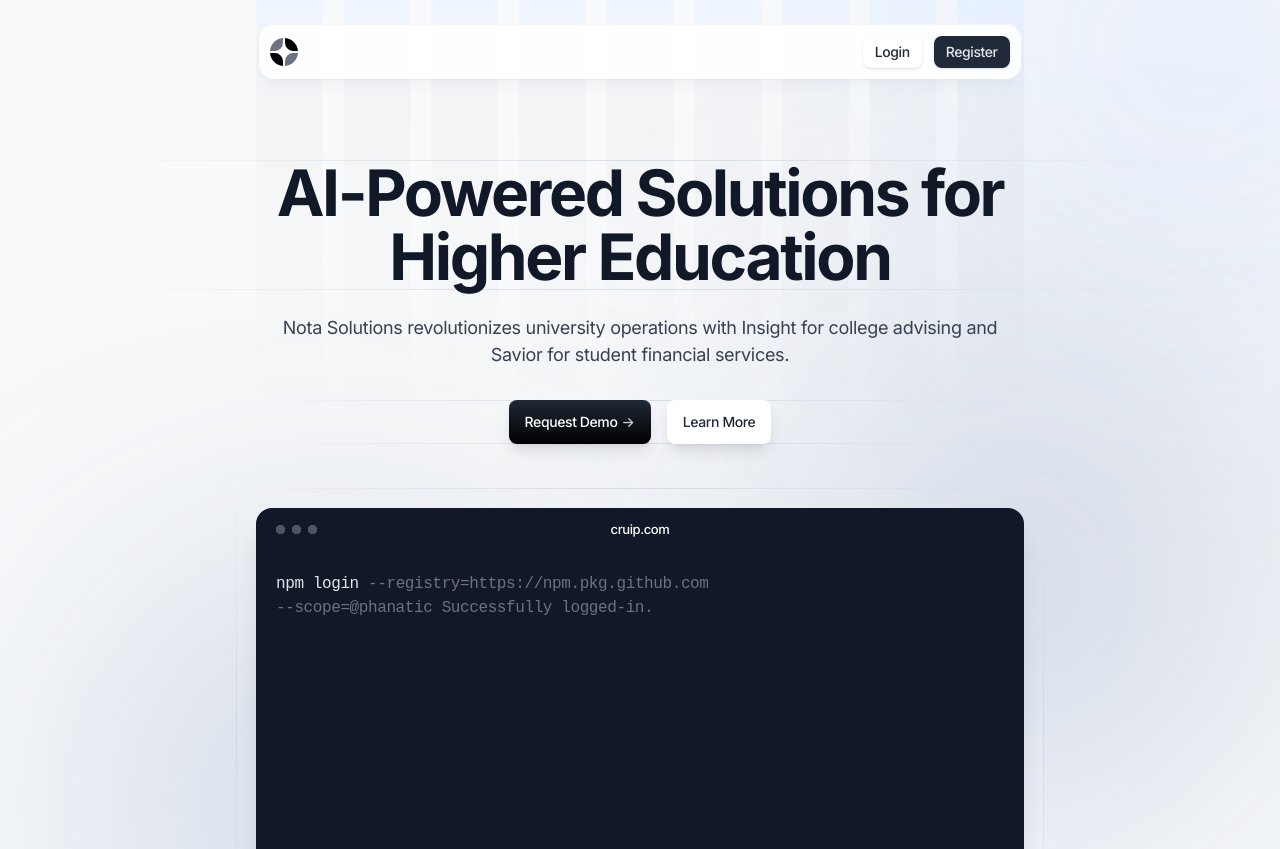
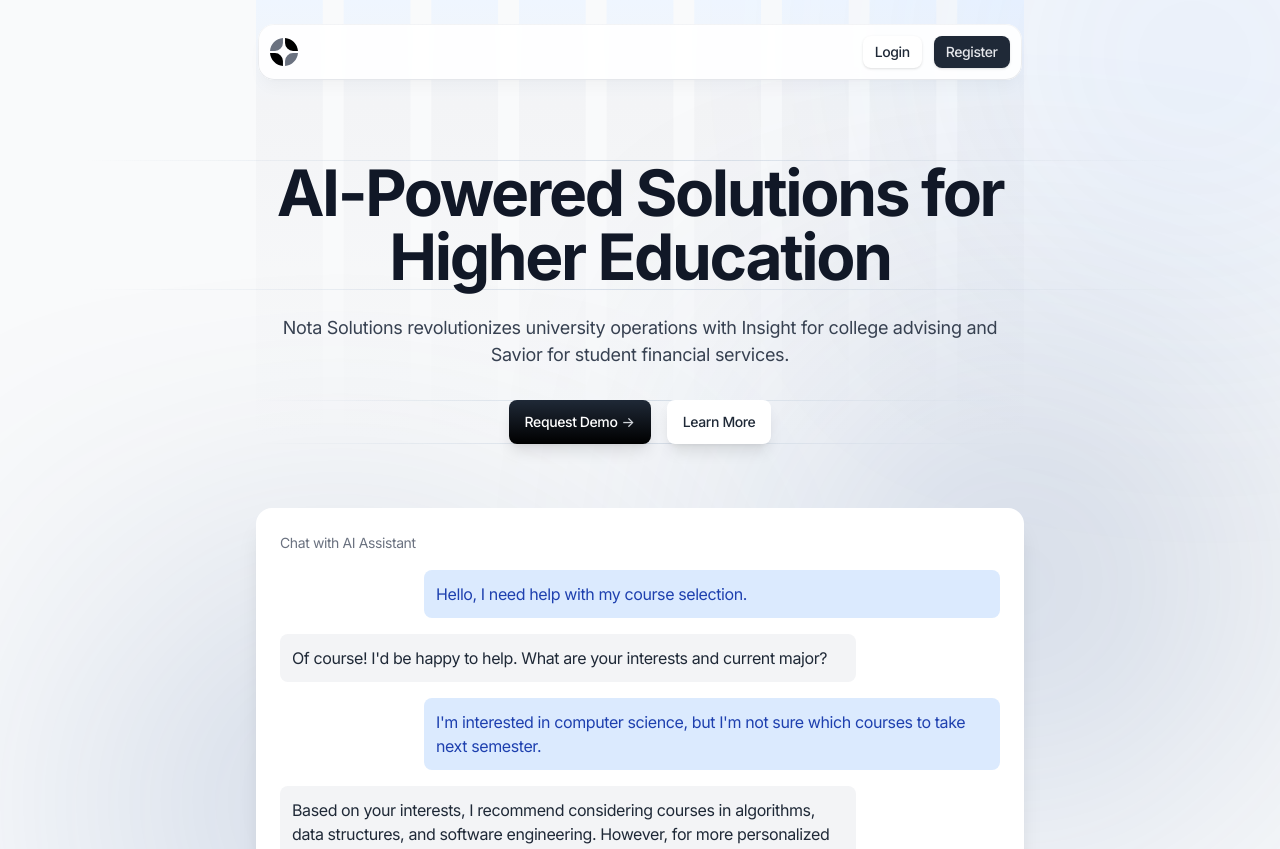
Before and after one commit to AnthonyCampos1234/Avisari, a Next.js app: page / in a window 1280 px wide. Shown: the top 849 px of the page. Built offline with nearby package versions, Linux system fonts and the light colour scheme; no server answers.

Commit message:
more changes

```diff
--- a/components/hero-home.tsx
+++ b/components/hero-home.tsx
@@ -6,6 +6,27 @@
 import Avatar04 from "@/public/images/avatar-04.jpg";
 import Avatar05 from "@/public/images/avatar-05.jpg";
 import Avatar06 from "@/public/images/avatar-06.jpg";
+import React from 'react';
+
+type ChatBubbleProps = {
+  type: 'student' | 'ai' | 'advisor' | 'system';
+  children: React.ReactNode;
+};
+
+const ChatBubble: React.FC<ChatBubbleProps> = ({ type, children }) => {
+  const bubbleClasses = {
+    student: 'bg-blue-100 text-blue-800 ml-auto',
+    ai: 'bg-gray-100 text-gray-800',
+    advisor: 'bg-green-100 text-green-800',
+    system: 'bg-yellow-100 text-yellow-800 text-center italic',
+  };
+
+  return (
+    <div className={`rounded-lg p-3 max-w-[80%] ${bubbleClasses[type]}`}>
+      {children}
+    </div>
+  );
+};
 
 export default function HeroHome() {
   return (
@@ -65,35 +86,17 @@
             data-aos="zoom-y-out"
             data-aos-delay={600}
           >
-            <div className="relative aspect-video rounded-2xl bg-gray-900 px-5 py-3 shadow-xl before:pointer-events-none before:absolute before:-inset-5 before:border-y before:[border-image:linear-gradient(to_right,transparent,theme(colors.slate.300/.8),transparent)1] after:absolute after:-inset-5 after:-z-10 after:border-x after:[border-image:linear-gradient(to_bottom,transparent,theme(colors.slate.300/.8),transparent)1]">
-              <div className="relative mb-8 flex items-center justify-between before:block before:h-[9px] before:w-[41px] before:bg-[length:16px_9px] before:[background-image:radial-gradient(circle_at_4.5px_4.5px,_theme(colors.gray.600)_4.5px,_transparent_0)] after:w-[41px]">
-                <span className="text-[13px] font-medium text-white">
-                  cruip.com
-                </span>
-              </div>
-              <div className="font-mono text-gray-500 [&_span]:opacity-0">
-                <span className="animate-[code-1_10s_infinite] text-gray-200">
-                  npm login
-                </span>{" "}
-                <span className="animate-[code-2_10s_infinite]">
-                  --registry=https://npm.pkg.github.com
-                </span>
-                <br />
-                <span className="animate-[code-3_10s_infinite]">
-                  --scope=@phanatic
-                </span>{" "}
-                <span className="animate-[code-4_10s_infinite]">
-                  Successfully logged-in.
-                </span>
-                <br />
-                <br />
-                <span className="animate-[code-5_10s_infinite] text-gray-200">
-                  npm publish
-                </span>
-                <br />
-                <span className="animate-[code-6_10s_infinite]">
-                  Package published.
-                </span>
+            <div className="relative aspect-video rounded-2xl bg-white p-6 shadow-xl">
+              <div className="flex flex-col h-full">
+                <div className="mb-4 text-gray-500 text-sm">Chat with AI Assistant</div>
+                <div className="flex-grow overflow-y-auto space-y-4">
+                  <ChatBubble type="student">Hello, I need help with my course selection.</ChatBubble>
+                  <ChatBubble type="ai">Of course! I'd be happy to help. What are your interests and current major?</ChatBubble>
+                  <ChatBubble type="student">I'm interested in computer science, but I'm not sure which courses to take next semester.</ChatBubble>
+                  <ChatBubble type="ai">Based on your interests, I recommend considering courses in algorithms, data structures, and software engineering. However, for more personalized advice, I suggest speaking with an academic advisor.</ChatBubble>
+                  <ChatBubble type="system">Connecting you with an advisor...</ChatBubble>
+                  <ChatBubble type="advisor">Hi there! I'm your academic advisor. I see you're interested in computer science courses. Let's discuss your academic goals and create a plan that aligns with your interests and degree requirements.</ChatBubble>
+                </div>
               </div>
             </div>
           </div>
```
